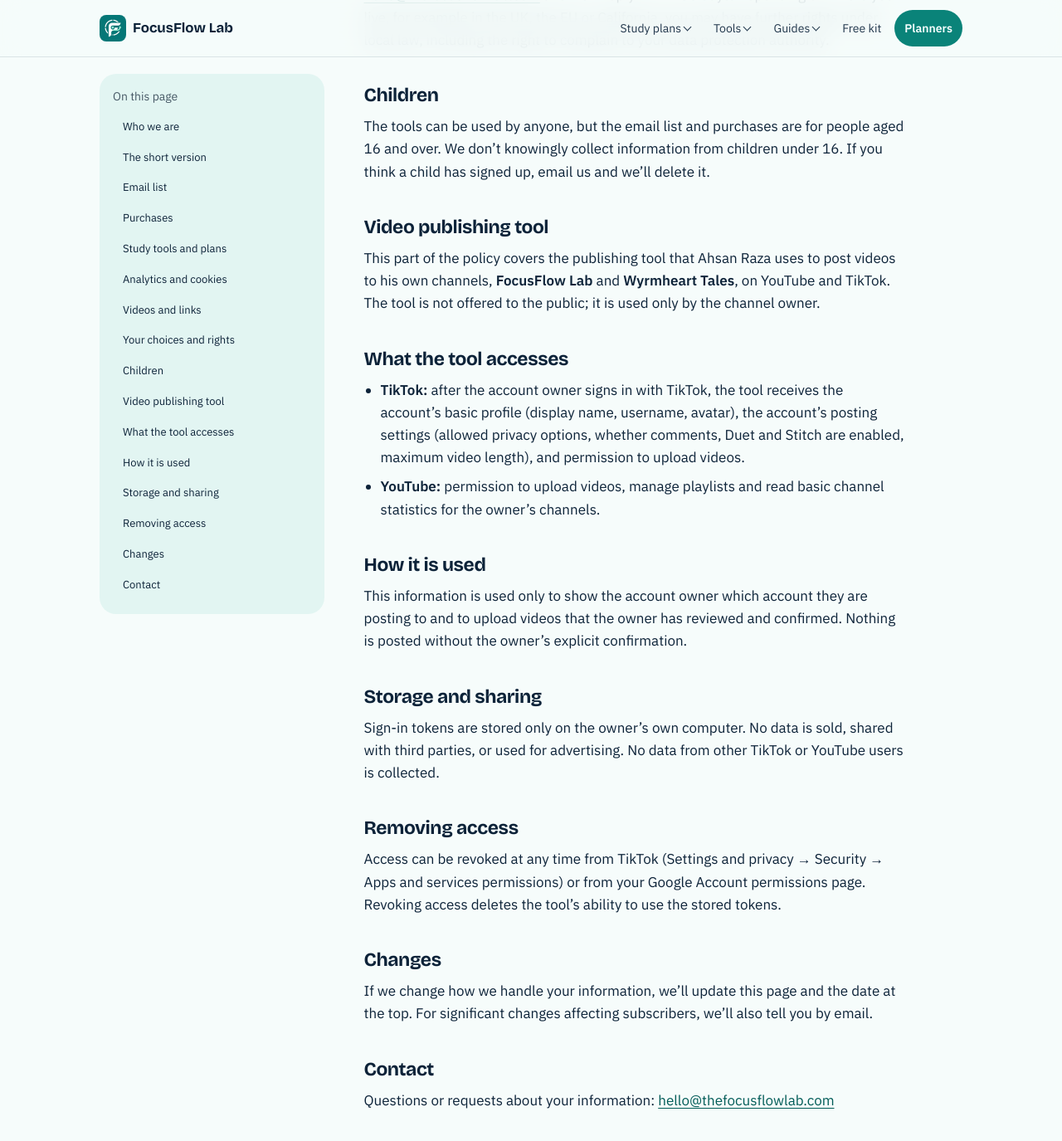
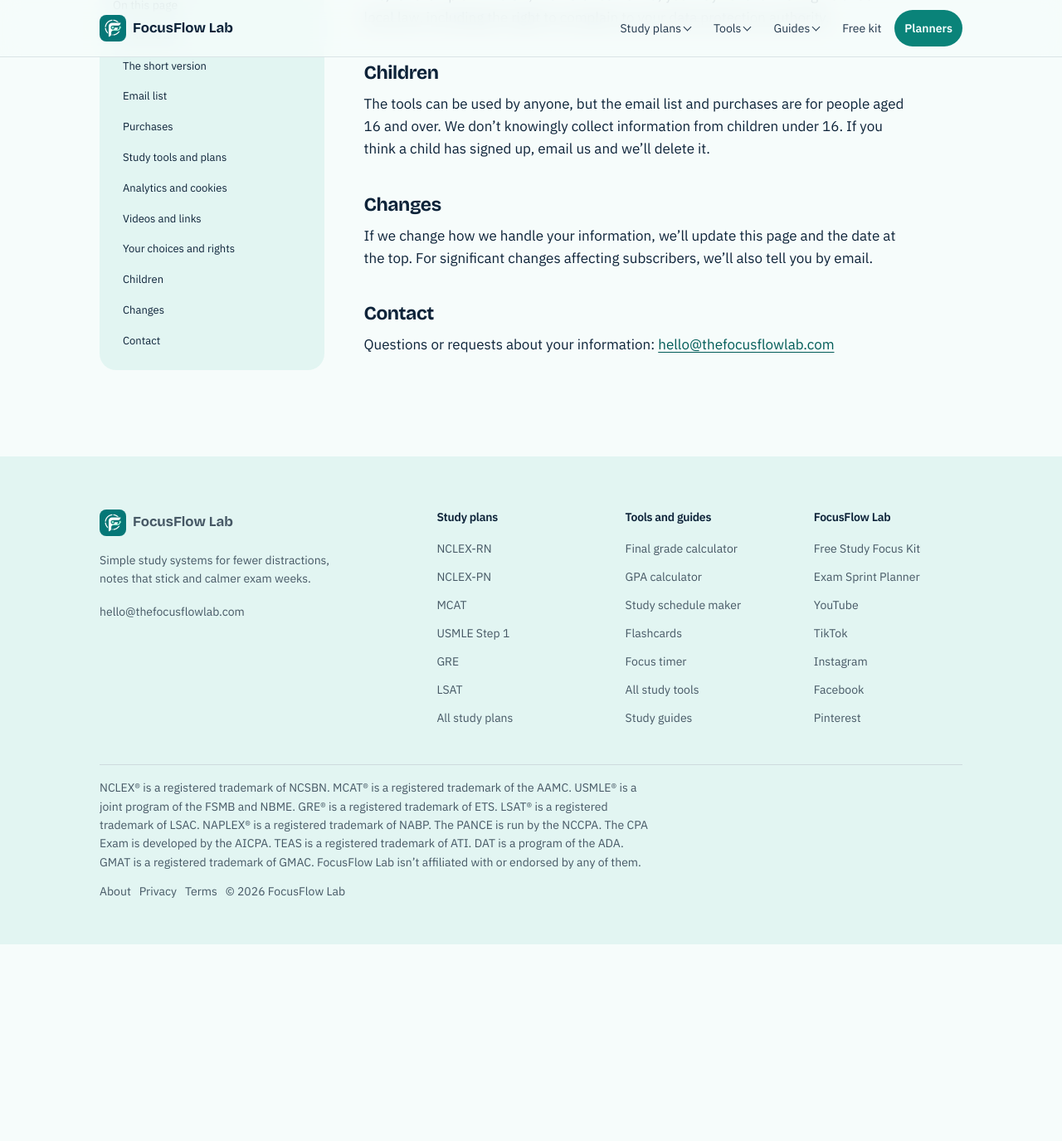
Before and after one commit to focusflowlab/focusflowlab.github.io, a Jekyll site: the page privacy.html, which Jekyll copies as it is, in a window 1280 px wide and 1400 px high, scrolled down 2231 px. Shown: the top 1375 px of the window at 83% size. Built offline with Jekyll 4.4.1, drawn with Linux system fonts in a browser that asks for light colours; after the commit the page ends 3369 px from its top, so only the background shows below that; some of the changed text lies outside the part shown.

Commit message:
Remove the video publishing tool section from the website privacy policy and terms (now at /publisher/)
Co-Authored-By: Claude Sonnet 5.5 <noreply@anthropic.com>

```diff
--- a/privacy.html
+++ b/privacy.html
@@ -4,13 +4,13 @@
 <meta charset="utf-8">
 <meta name="viewport" content="width=device-width, initial-scale=1">
 <title>Privacy Policy | FocusFlow Lab</title>
-<meta name="description" content="How FocusFlow Lab handles your information: the free study tools, the Study Focus Kit email list, planner purchases, analytics, and a private video publishing tool.">
+<meta name="description" content="How FocusFlow Lab handles your information: the free study tools, the Study Focus Kit email list, planner purchases and analytics.">
 <link rel="canonical" href="https://thefocusflowlab.com/privacy.html">
 <meta property="og:type" content="website">
 <meta property="og:site_name" content="FocusFlow Lab">
 <meta property="og:url" content="https://thefocusflowlab.com/privacy.html">
 <meta property="og:title" content="Privacy Policy | FocusFlow Lab">
-<meta property="og:description" content="How FocusFlow Lab handles your information: the free study tools, the Study Focus Kit email list, planner purchases, analytics, and a private video publishing tool.">
+<meta property="og:description" content="How FocusFlow Lab handles your information: the free study tools, the Study Focus Kit email list, planner purchases and analytics.">
 <meta property="og:image" content="https://thefocusflowlab.com/assets/og-image.png">
 <meta property="og:image:width" content="1200">
 <meta property="og:image:height" content="630">
@@ -171,18 +171,13 @@
         <li><a href="#other-services">Videos and links</a></li>
         <li><a href="#your-rights">Your choices and rights</a></li>
         <li><a href="#children">Children</a></li>
-        <li><a href="#publishing-tool">Video publishing tool</a></li>
-        <li><a href="#what-the-tool-accesses">What the tool accesses</a></li>
-        <li><a href="#how-it-is-used">How it is used</a></li>
-        <li><a href="#storage-and-sharing">Storage and sharing</a></li>
-        <li><a href="#removing-access">Removing access</a></li>
         <li><a href="#changes">Changes</a></li>
         <li><a href="#contact">Contact</a></li>
       </ol>
     </nav>
     <article class="prose">
 <h2 id="who-we-are">Who we are</h2>
-<p>FocusFlow Lab (thefocusflowlab.com) is run by Ahsan Raza in Lahore, Pakistan. This policy explains what happens to your information when you use the website, the free study tools, the email list and the paid planners. It also covers a private video publishing tool, described further down.</p>
+<p>FocusFlow Lab (thefocusflowlab.com) is run by Ahsan Raza in Lahore, Pakistan. This policy explains what happens to your information when you use the website, the free study tools, the email list and the paid planners.</p>
 <h2 id="summary">The short version</h2>
 <ul>
 <li>You can use every study tool, plan and guide without giving us any personal information.</li>
@@ -205,19 +200,6 @@
 <p>You can unsubscribe at any time from any email. You can also ask us to tell you what information we hold about you, correct it, or delete it: email <a href="mailto:hello@thefocusflowlab.com">hello@thefocusflowlab.com</a> and we’ll reply within 30 days. Depending on where you live, for example in the UK, the EU or California, you may have further rights under local law, including the right to complain to your data protection authority.</p>
 <h2 id="children">Children</h2>
 <p>The tools can be used by anyone, but the email list and purchases are for people aged 16 and over. We don’t knowingly collect information from children under 16. If you think a child has signed up, email us and we’ll delete it.</p>
-<h2 id="publishing-tool">Video publishing tool</h2>
-<p>This part of the policy covers the publishing tool that Ahsan Raza uses to post videos to his own channels, <strong>FocusFlow Lab</strong> and <strong>Wyrmheart Tales</strong>, on YouTube and TikTok. The tool is not offered to the public; it is used only by the channel owner.</p>
-<h2 id="what-the-tool-accesses">What the tool accesses</h2>
-<ul>
-<li><strong>TikTok:</strong> after the account owner signs in with TikTok, the tool receives the account’s basic profile (display name, username, avatar), the account’s posting settings (allowed privacy options, whether comments, Duet and Stitch are enabled, maximum video length), and permission to upload videos.</li>
-<li><strong>YouTube:</strong> permission to upload videos, manage playlists and read basic channel statistics for the owner’s channels.</li>
-</ul>
-<h2 id="how-it-is-used">How it is used</h2>
-<p>This information is used only to show the account owner which account they are posting to and to upload videos that the owner has reviewed and confirmed. Nothing is posted without the owner’s explicit confirmation.</p>
-<h2 id="storage-and-sharing">Storage and sharing</h2>
-<p>Sign-in tokens are stored only on the owner’s own computer. No data is sold, shared with third parties, or used for advertising. No data from other TikTok or YouTube users is collected.</p>
-<h2 id="removing-access">Removing access</h2>
-<p>Access can be revoked at any time from TikTok (Settings and privacy &rarr; Security &rarr; Apps and services permissions) or from your Google Account permissions page. Revoking access deletes the tool’s ability to use the stored tokens.</p>
 <h2 id="changes">Changes</h2>
 <p>If we change how we handle your information, we’ll update this page and the date at the top. For significant changes affecting subscribers, we’ll also tell you by email.</p>
 <h2 id="contact">Contact</h2>
```
Also changed, not shown: terms.html (+2 -5 lines).
